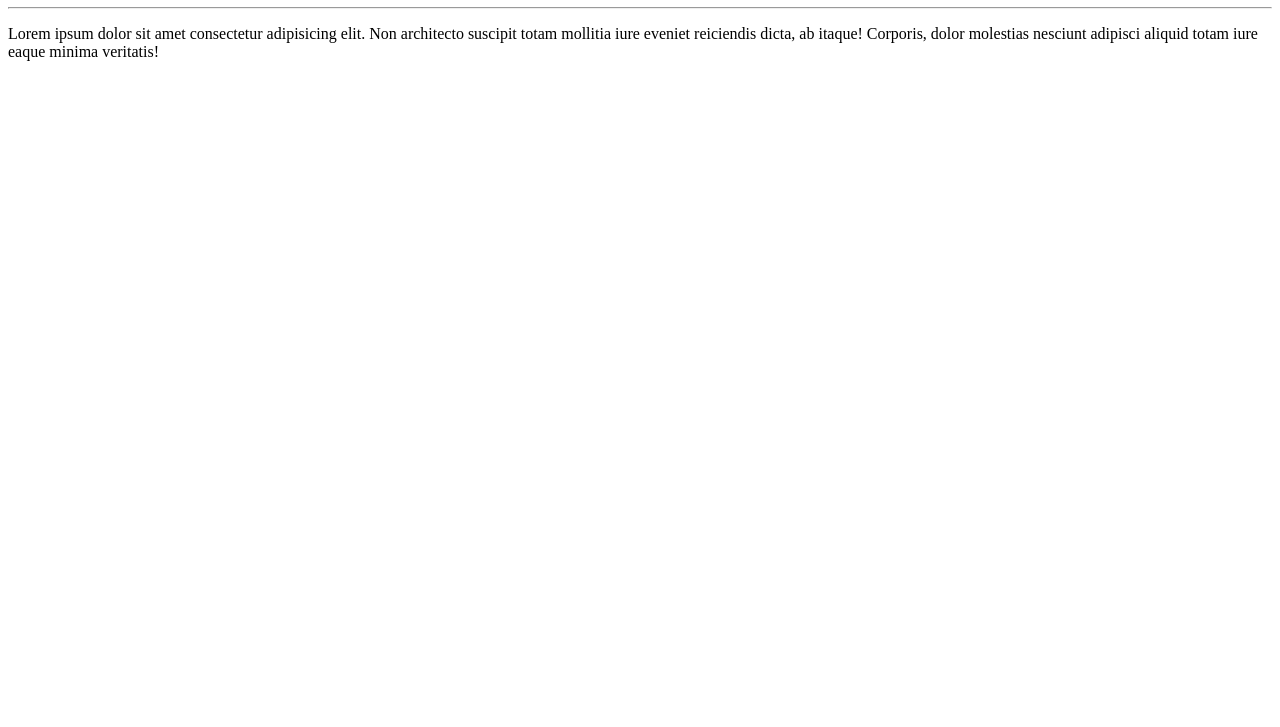
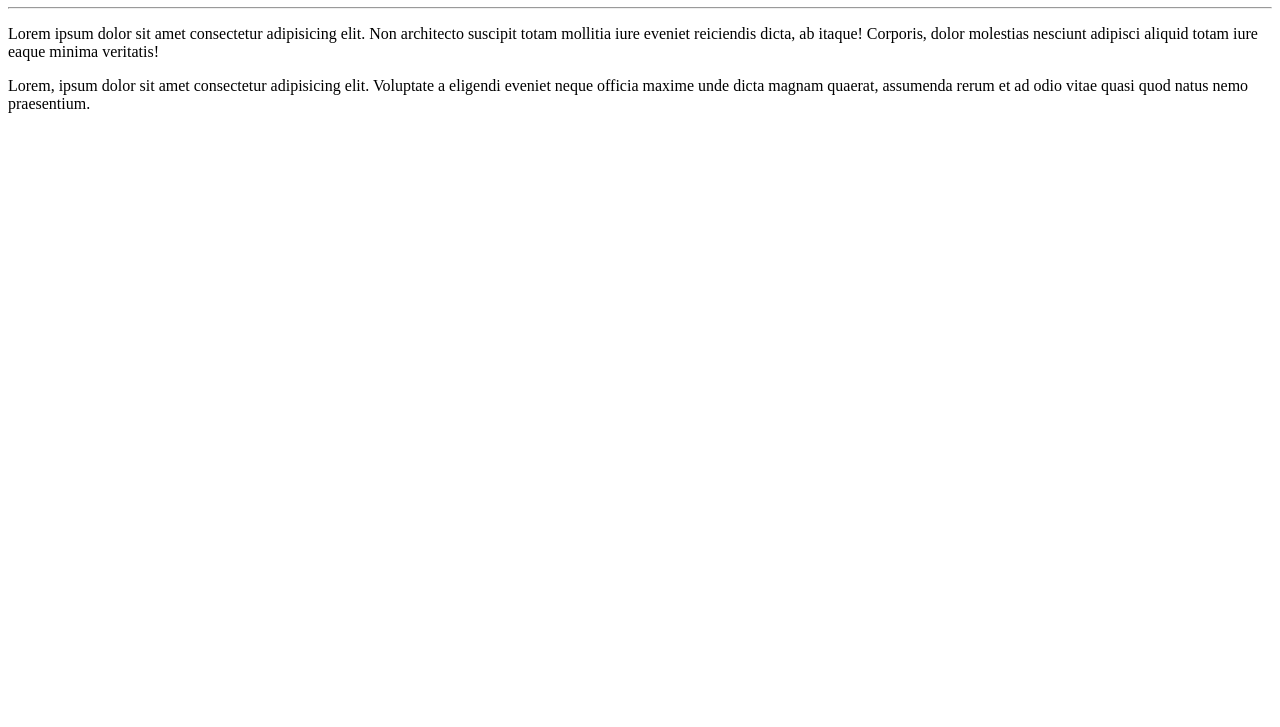
Before and after one commit to RicardoDourado-dev/Atividade, a plain HTML site: page Site Exemplo/index.html in a window 1280 px wide. Shown: the part 73-800 px from the top of the page. Drawn offline with Linux system fonts and the light colour scheme.

Commit message:
criei mais uma linha de parágrafo

```diff
--- a/Site Exemplo/index.html
+++ b/Site Exemplo/index.html
@@ -9,6 +9,7 @@
     <h1>Olá, Mundo!</h1>
     <hr>
     <p>Lorem ipsum dolor sit amet consectetur adipisicing elit. Non architecto suscipit totam mollitia iure eveniet reiciendis dicta, ab itaque! Corporis, dolor molestias nesciunt adipisci aliquid totam iure eaque minima veritatis!</p>
+    <p>Lorem, ipsum dolor sit amet consectetur adipisicing elit. Voluptate a eligendi eveniet neque officia maxime unde dicta magnam quaerat, assumenda rerum et ad odio vitae quasi quod natus nemo praesentium.</p>
 
 
 </body>
```
